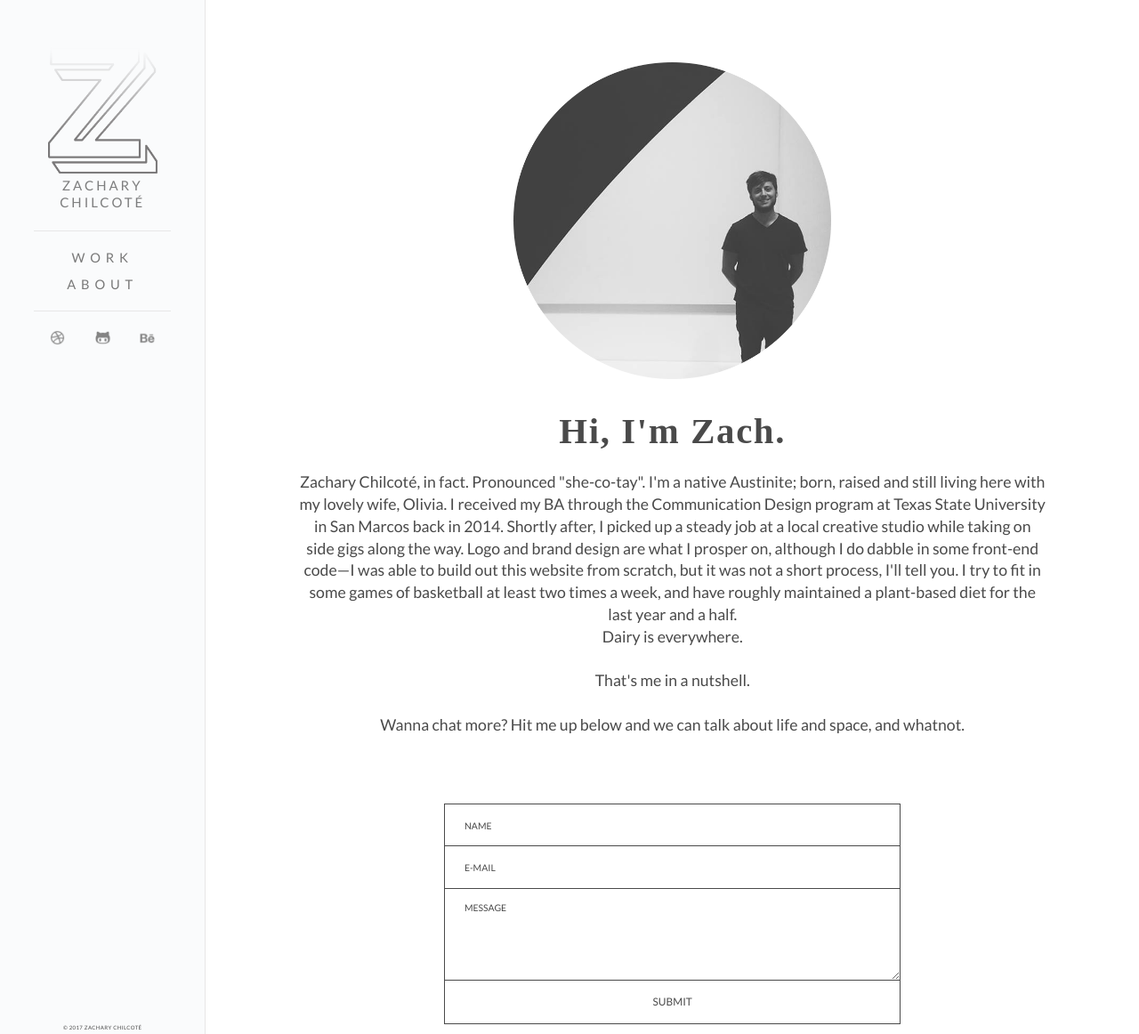
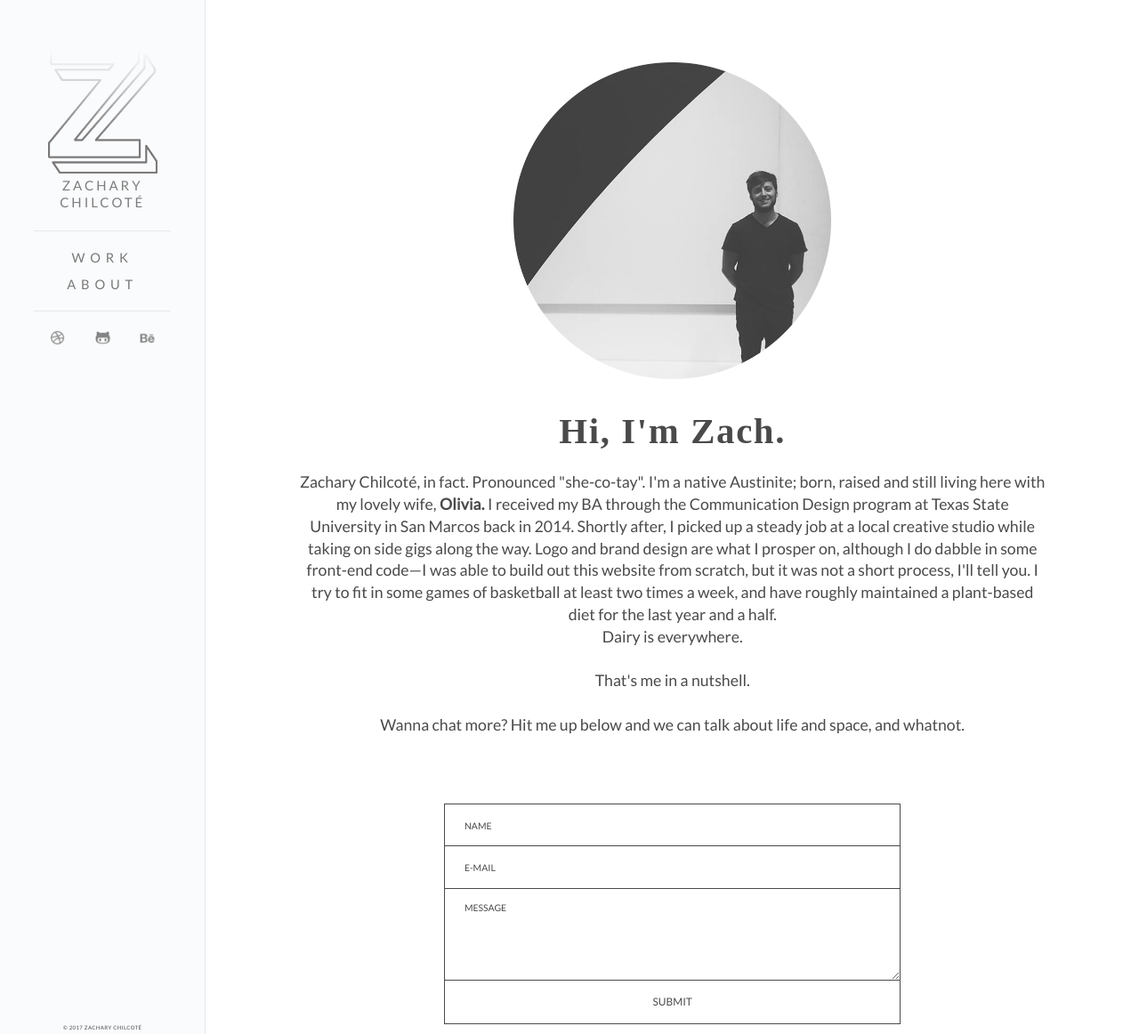
Before and after one commit to Zachsonpub/zachsonpub.github.io, a Jekyll site: the page built from about.html, in a window 1280 px wide. Shown: the whole page at 89% size. Built offline with Jekyll 4.4.1, drawn with Linux system fonts in a browser that asks for light colours; some web fonts are replaced; part of the change alters nothing that is shown.

```diff
--- a/_includes/about-me.html
+++ b/_includes/about-me.html
@@ -7,7 +7,7 @@
 <div class="project">
 <h1 class="about-title">Hi, I'm Zach.</h1>
 <p class="project-body">Zachary Chilcoté, in fact. Pronounced "she-co-tay".
-	I'm a native Austinite; born, raised and still living here with my lovely wife, Olivia.
+	I'm a native Austinite; born, raised and still living here with my lovely wife, <a href="https://www.bonappotato.com/">Olivia.</a>
 	I received my BA through the Communication Design program at Texas State University in San Marcos back in 2014.
 	Shortly after, I picked up a steady job at a local creative studio while taking on side gigs along the way. Logo and brand design
 	are what I prosper on, although I do dabble in some front-end code—I was able to build out this website from scratch, but it
```
Also changed, not shown: 1 other file.
